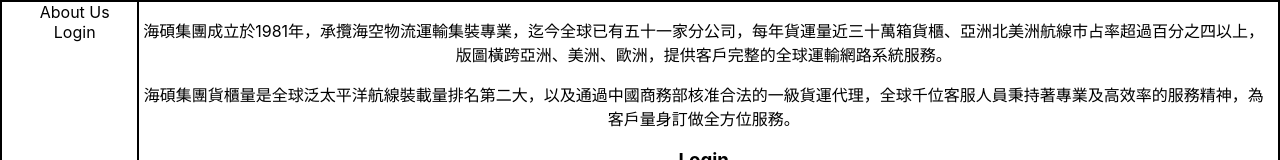
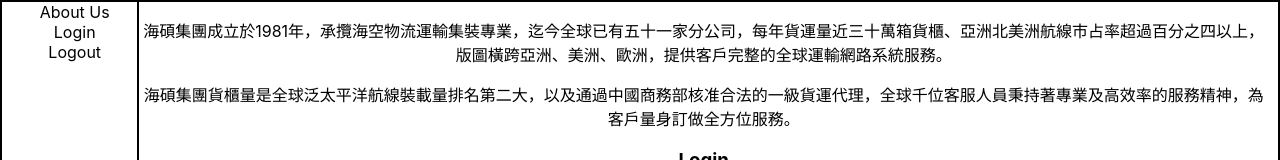
Before and after one commit to zooeypeng/simple-login, a React (Create React App) app: page / in a window 1280 px wide. Shown: the top 160 px of the page. Built offline with nearby package versions, Linux system fonts and the light colour scheme.

Commit message:
feat: implement basic logout button.

```diff
--- a/src/Left.js
+++ b/src/Left.js
@@ -1,4 +1,5 @@
 import './Left.css';
+import useLogin from './useLogin';
 
 const AboutUs = () => (
   <div>About Us</div>
@@ -8,11 +9,20 @@
   <div>Login</div>
 )
 
+const Logout = () => {
+  const { logout } = useLogin();
+
+  return (
+    <div onClick={logout}>Logout</div>
+  )
+}
+
 function Left() {
   return (
     <div className="Left">
       <AboutUs />
       <Login />
+      <Logout />
     </div>
   );
 }
--- a/src/Right.js
+++ b/src/Right.js
@@ -22,9 +22,12 @@
 
   const handleLogin = () => {
     if (username === '' || password === '') {
-      alert("Please enter your account info.")
+      return alert("Please enter your account info.")
     }
+
     login(username);
+    setUsername('');
+    setPassword('');
     console.log(`Username: ${username}, Password: ${password}`);
   };
 
--- a/src/useLogin.js
+++ b/src/useLogin.js
@@ -13,6 +13,7 @@
   const logout = () => {
     setLoggedIn(false);
     setUsername('');
+    console.log('hook, logout')
   };
 
   return {
```
